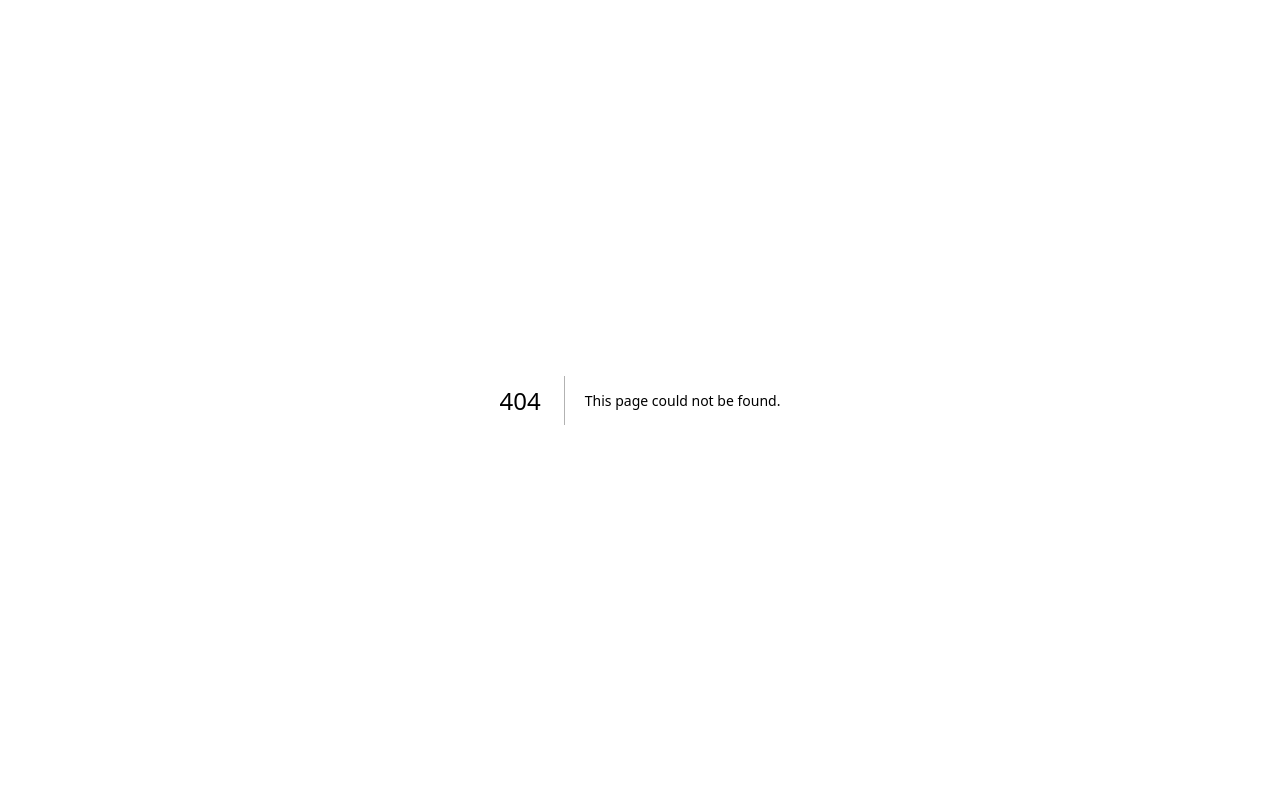
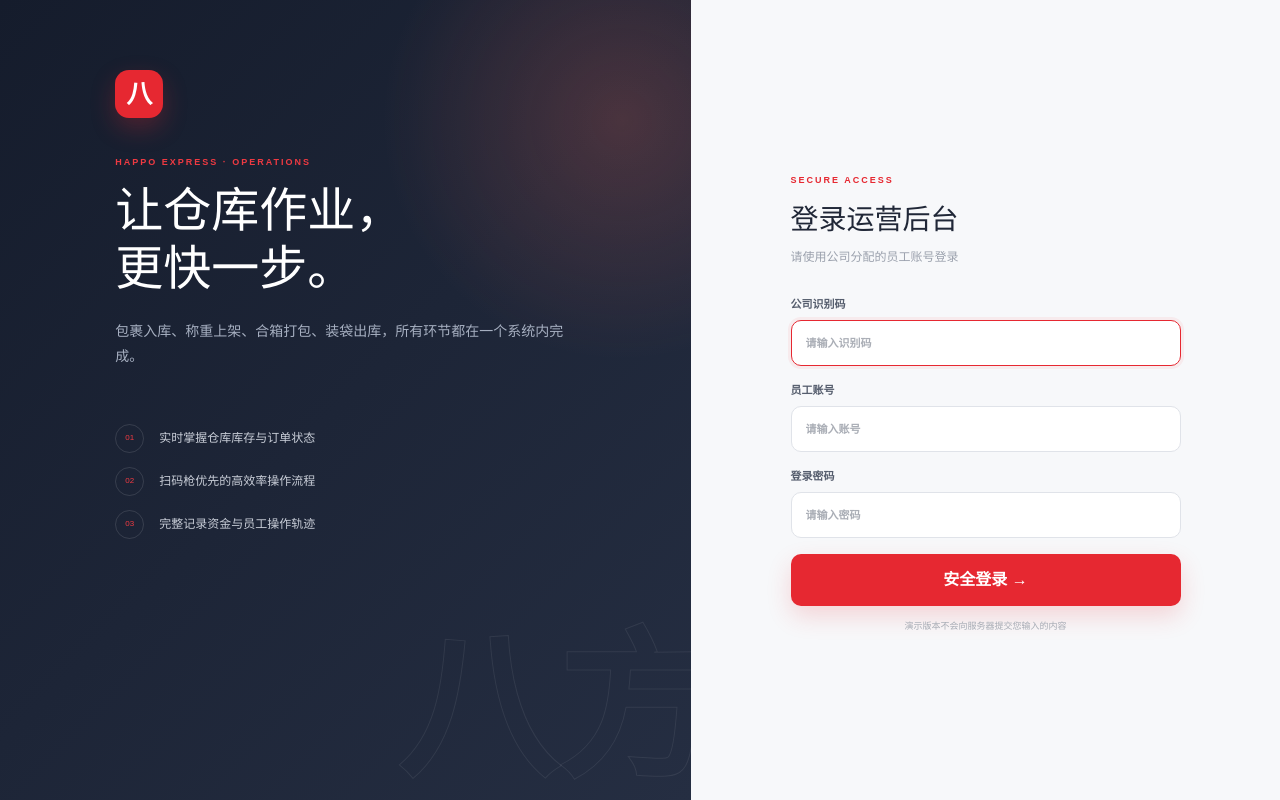
Before and after one commit to hsh08068930924-bot/happo-express-web, a Next.js app: page /admin/login in a window 1280 px wide. Before the commit this address had no page. Built offline with nearby package versions, Linux system fonts and the light colour scheme.

Commit message:
Add app/admin/login/page.tsx

```diff
--- /dev/null
+++ b/app/admin/login/page.tsx
@@ -0,0 +1,11 @@
+'use client';
+
+import { FormEvent, useState } from 'react';
+import { useRouter } from 'next/navigation';
+import styles from './login.module.css';
+
+export default function AdminLogin(){
+  const router=useRouter(); const [error,setError]=useState('');
+  function submit(e:FormEvent<HTMLFormElement>){e.preventDefault();const data=new FormData(e.currentTarget);if(!data.get('company')||!data.get('account')||!data.get('password')){setError('请完整填写公司识别码、账号和密码');return}router.push('/admin')}
+  return <main className={styles.page}><section className={styles.brand}><div className={styles.logo}>八</div><span>HAPPO EXPRESS · OPERATIONS</span><h1>让仓库作业，<br/>更快一步。</h1><p>包裹入库、称重上架、合箱打包、装袋出库，所有环节都在一个系统内完成。</p><div className={styles.points}><i>01</i><span>实时掌握仓库库存与订单状态</span><i>02</i><span>扫码枪优先的高效率操作流程</span><i>03</i><span>完整记录资金与员工操作轨迹</span></div></section><section className={styles.login}><form onSubmit={submit}><div className={styles.mobileLogo}>八</div><span>SECURE ACCESS</span><h2>登录运营后台</h2><p>请使用公司分配的员工账号登录</p><label>公司识别码<input name="company" placeholder="请输入识别码" autoFocus/></label><label>员工账号<input name="account" placeholder="请输入账号"/></label><label>登录密码<input name="password" type="password" placeholder="请输入密码"/></label>{error&&<strong>{error}</strong>}<button>安全登录 →</button><small>演示版本不会向服务器提交您输入的内容</small></form></section></main>
+}
```
